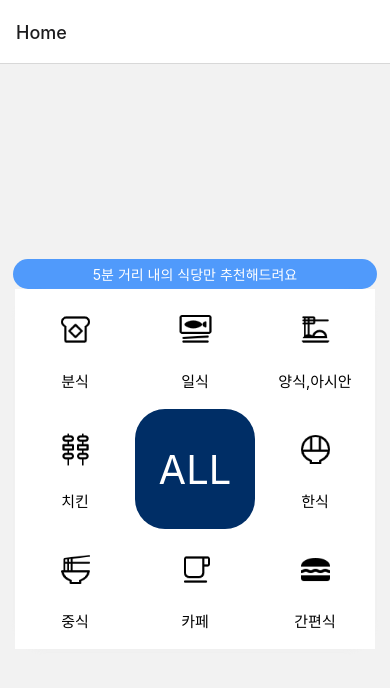
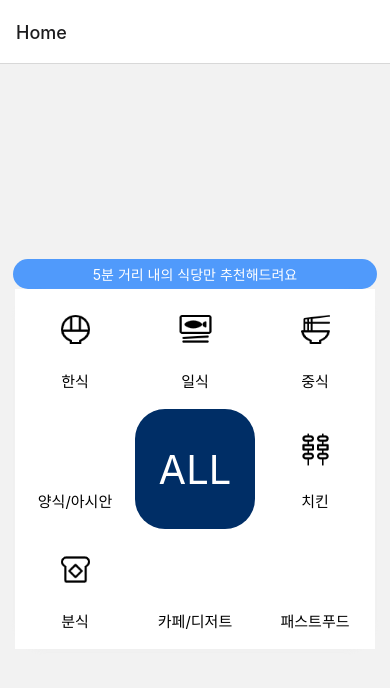
Before and after one commit to egomogo/front-end, a React Native app: screen /Home in a window 390 px wide. Shown: the top 688 px of the page. Built offline with nearby package versions, Linux system fonts and the light colour scheme.

Commit message:
[REFACTOR] 카테고리 선택 컴포넌트 파일 분리

```diff
--- /dev/null
+++ b/src/components/home/CategorySelect.js
@@ -0,0 +1,36 @@
+import { View, StyleSheet } from 'react-native';
+import RandomButton from '../common/RandomButton';
+import { category } from '../../constants/Food';
+
+const CategorySelect = () => {
+  return (
+    <View style={styles.homegridContainer}>
+      {Object.values(category).map((item) => {
+        return <RandomButton category={item} />;
+      })}
+    </View>
+  );
+};
+
+const styles = StyleSheet.create({
+  homegridContainer: {
+    flexDirection: 'row',
+    flexWrap: 'wrap',
+    backgroundColor: '#FFFFFF',
+    borderRadius: 30,
+    alignItems: 'center',
+    justifyContent: 'center',
+    width: 360,
+    height: 360,
+    shadowColor: '#EAEAEA',
+    shadowOffset: {
+      width: 0,
+      height: 2,
+    },
+    shadowOpacity: 0.25,
+    shadowRadius: 3.84,
+    elevation: 5,
+  },
+});
+
+export default CategorySelect;
--- a/src/constants/Food.js
+++ b/src/constants/Food.js
@@ -3,21 +3,21 @@ export const category = {
   JAPANESE: '일식',
   CHINESE: '중식',
   WESTERN_ASIAN: '양식/아시안',
+  ALL: 'ALL',
   CHICKEN: '치킨',
   SNACKS: '분식',
   CAFE: '카페/디저트',
-  ALL: 'ALL',
   FASTFOOD: '패스트푸드',
 };
 
 export const dummyData = {
-  [category.KOREAN]: ["떡볶이", "김밥", "라면", "비빔밥", "육회비빔밥"],
-  [category.JAPANESE]: ["초밥", "라멘"],
-  [category.CHINESE]: ["짜장면", "짬뽕"],
-  [category.WESTERN_ASIAN]: ["파스타", "피자"],
-  [category.CHICKEN]: ["땅땅치킨", "교촌"],
-  [category.ALL]: ["햄버거", "핫도그"],
-  [category.SNACKS]: ["떡볶이", "핫도그","어묵"],
-  [category.CAFE]: ["아메리카노", "카페라떼", "카푸치노", "플랫화이트"],
-  [category.FASTFOOD]: ["삼각김밥", "도시락"],
+  [category.KOREAN]: ['떡볶이', '김밥', '라면', '비빔밥', '육회비빔밥'],
+  [category.JAPANESE]: ['초밥', '라멘'],
+  [category.CHINESE]: ['짜장면', '짬뽕'],
+  [category.WESTERN_ASIAN]: ['파스타', '피자'],
+  [category.CHICKEN]: ['땅땅치킨', '교촌'],
+  [category.ALL]: ['햄버거', '핫도그'],
+  [category.SNACKS]: ['떡볶이', '핫도그', '어묵'],
+  [category.CAFE]: ['아메리카노', '카페라떼', '카푸치노', '플랫화이트'],
+  [category.FASTFOOD]: ['삼각김밥', '도시락'],
 };
--- a/src/screens/Home.js
+++ b/src/screens/Home.js
@@ -1,12 +1,11 @@
 import React from 'react';
-import { View, StyleSheet } from 'react-native';
 import Container from '../components/common/Container';
-import RandomButton from '../components/common/RandomButton';
 import DistanceButton from '../components/home/DistanceButton';
 import DistanceModal from '../components/home/DistanceModal';
+import CategorySelect from '../components/home/CategorySelect';
 import { getCurrentPosition } from '../components/common/GeolocationAPI';
 import { useState } from 'react';
-import Icon from 'react-native-vector-icons/MaterialCommunityIcons';
+// import Icon from 'react-native-vector-icons/MaterialCommunityIcons';
 
 const Home = () => {
   const [visible, setVisible] = useState(false);
@@ -31,40 +30,9 @@ const Home = () => {
         minute={minute}
         onSlidingComplete={(value) => setMinute(value)}
       />
-      <View style={styles.homegridContainer}>
-               <RandomButton category="분식"/>
-              <RandomButton category="일식" />
-              <RandomButton category="양식,아시안" />
-              <RandomButton category="치킨" />
-              <RandomButton category="ALL" />
-              <RandomButton category="한식" />
-              <RandomButton category="중식" />
-              <RandomButton category="카페" />
-              <RandomButton category="간편식" />
-            </View>
+      <CategorySelect />
     </Container>
   );
 };
 
-const styles = StyleSheet.create({
-  homegridContainer: {
-    flexDirection: 'row',
-    flexWrap: 'wrap',
-    backgroundColor: '#FFFFFF',
-    borderRadius: 30,
-    alignItems: 'center',
-    justifyContent: 'center',
-    width:360,
-    height:360,
-    shadowColor: "#EAEAEA",
-    shadowOffset: {
-      width: 0,
-      height: 2,
-    },
-    shadowOpacity: 0.25,
-    shadowRadius: 3.84,
-    elevation: 5,
-  },
-});
-
 export default Home;
```
